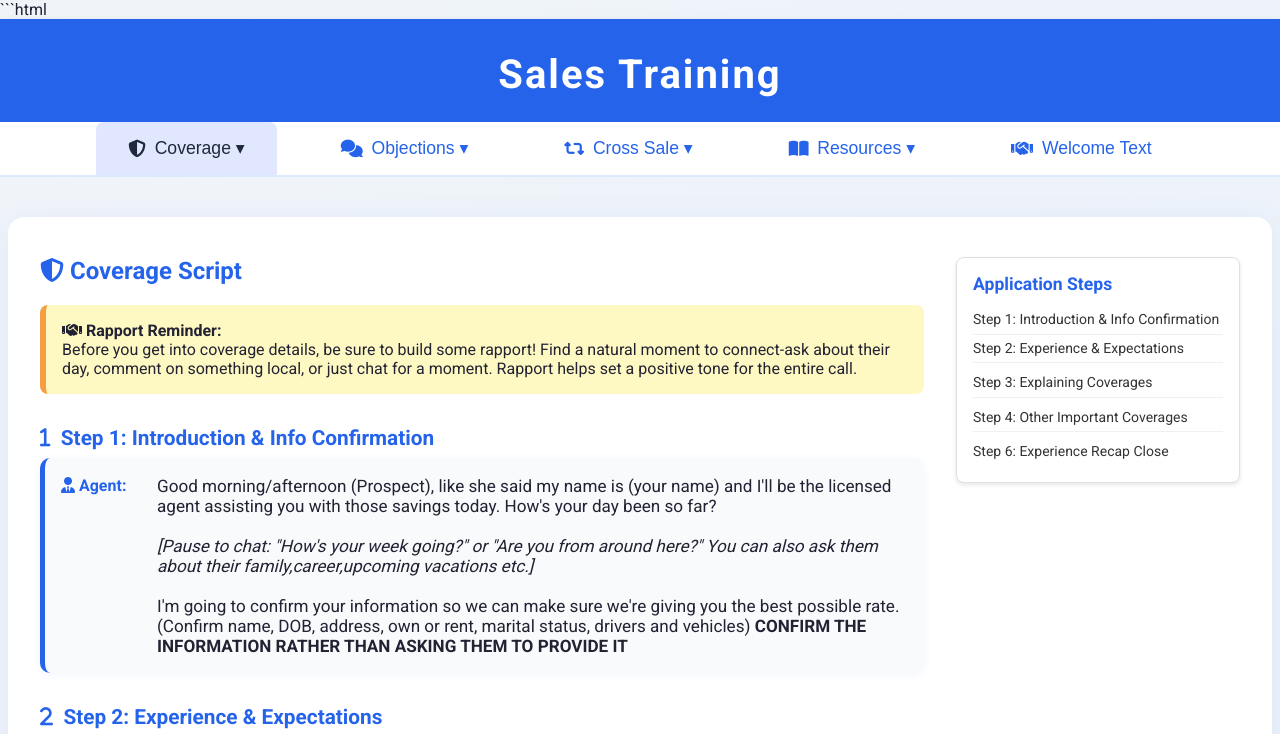
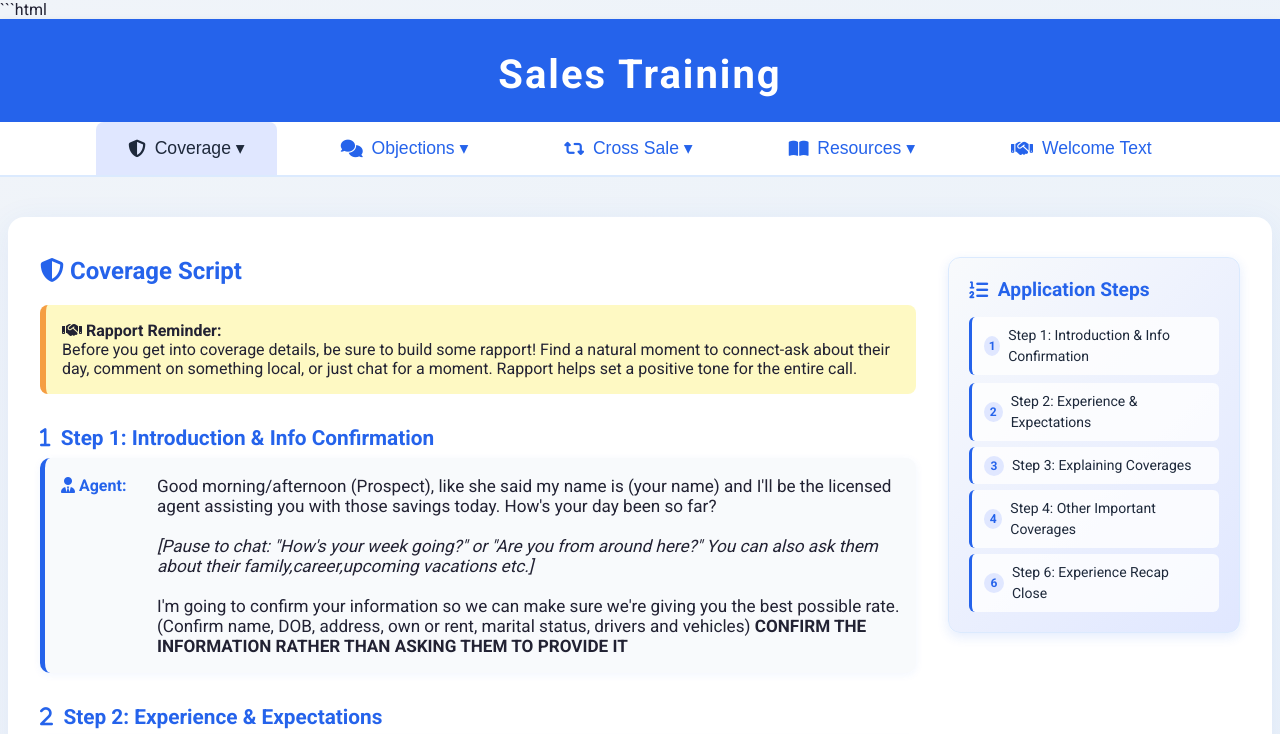
Before and after one commit to Yaakovschmell/Training, a plain HTML site: page index.html in a window 1280 px wide. Shown: the top 734 px of the page. Drawn offline with Linux system fonts and the light colour scheme.

Commit message:
Update index.html

```diff
--- a/index.html
+++ b/index.html
@@ -112,6 +112,7 @@
       display: none;
       animation: fadeIn 0.4s;
       min-height: 300px;
+      overflow: visible; /* Ensure no clipping */
     }
     .tab-content.active {
       display: block;
@@ -264,38 +265,77 @@
       min-width: 0; /* Allow shrinking if needed */
     }
 
-    /* Sticky Sidebar */
+    /* Sticky Sidebar - Enhanced Styling */
     #coverage .sticky-sidebar {
       position: sticky;
-      top: 20px;
+      top: 140px; /* Adjusted to clear sticky nav (~80px) + margin */
       align-self: flex-start;
       width: 250px;
       flex-shrink: 0; /* Prevent sidebar from shrinking */
-      background: #ffffff;
-      border: 1px solid #e0e0e0;
-      border-radius: 8px;
-      padding: 16px;
-      box-shadow: 0 2px 4px rgba(0, 0, 0, 0.1);
+      background: linear-gradient(135deg, #f8fafc 0%, #e0e7ff 100%);
+      border: 1px solid #dbeafe;
+      border-radius: 12px;
+      padding: 20px;
+      box-shadow: 0 4px 12px rgba(37, 99, 235, 0.12);
       height: fit-content;
+      z-index: 50; /* Ensure it stays above content */
     }
 
-    /* Steps List Styling */
+    #coverage .sticky-sidebar h3 {
+      margin: 0 0 16px 0;
+      color: #2563eb;
+      font-size: 1.2rem;
+      font-weight: 700;
+      display: flex;
+      align-items: center;
+      gap: 0.5em;
+    }
+
+    /* Steps List Styling - Improved */
     #coverage .steps-list {
       list-style: none;
       padding: 0;
-      margin: 0 0 0 0;
+      margin: 0;
     }
 
     #coverage .steps-list li {
       font-size: 14px;
-      line-height: 1.4;
-      color: #333;
-      padding: 4px 0;
-      border-bottom: 1px solid #f0f0f0;
+      line-height: 1.5;
+      color: #1e293b;
+      padding: 8px 12px;
+      margin-bottom: 8px;
+      border-radius: 6px;
+      background: rgba(255, 255, 255, 0.8);
+      border-left: 3px solid #2563eb;
+      transition: background 0.2s, transform 0.2s;
+      font-weight: 500;
+      position: relative;
+      display: flex;
+      align-items: center;
+      gap: 8px;
+    }
+
+    #coverage .steps-list li::before {
+      content: attr(data-step);
+      font-weight: 700;
+      color: #2563eb;
+      font-size: 12px;
+      background: #e0e7ff;
+      border-radius: 50%;
+      width: 20px;
+      height: 20px;
+      display: flex;
+      align-items: center;
+      justify-content: center;
+    }
+
+    #coverage .steps-list li:hover {
+      background: rgba(37, 99, 235, 0.1);
+      transform: translateX(4px);
     }
 
     #coverage .steps-list li:last-child {
-      border-bottom: none;
+      margin-bottom: 0;
     }
 
     /* Responsive: Stack on small screens */
@@ -310,6 +350,7 @@
         width: 100%;
         order: 2;
         margin-top: 2rem;
+        top: auto; /* Disable sticky on mobile */
       }
     }
   </style>
@@ -563,13 +604,13 @@
 
        <!-- Sticky Steps Sidebar -->
        <aside class="sticky-sidebar">
-         <h3 style="margin: 0 0 12px 0; color: #2563eb; font-size: 1.1rem; font-weight: 600;">Application Steps</h3>
+         <h3><i class="fa-solid fa-list-ol"></i> Application Steps</h3>
          <ul class="steps-list">
-           <li>Step 1: Introduction & Info Confirmation</li>
-           <li style="margin-bottom:6px;">Step 2: Experience & Expectations</li>
-           <li style="margin-bottom:6px;">Step 3: Explaining Coverages</li>
-           <li style="margin-bottom:6px;">Step 4: Other Important Coverages</li>
-           <li style="margin-bottom:0;">Step 6: Experience Recap Close</li>
+           <li data-step="1">Step 1: Introduction & Info Confirmation</li>
+           <li data-step="2" style="margin-bottom:6px;">Step 2: Experience & Expectations</li>
+           <li data-step="3" style="margin-bottom:6px;">Step 3: Explaining Coverages</li>
+           <li data-step="4" style="margin-bottom:6px;">Step 4: Other Important Coverages</li>
+           <li data-step="6" style="margin-bottom:0;">Step 6: Experience Recap Close</li>
          </ul>
        </aside>
      </div>
```
